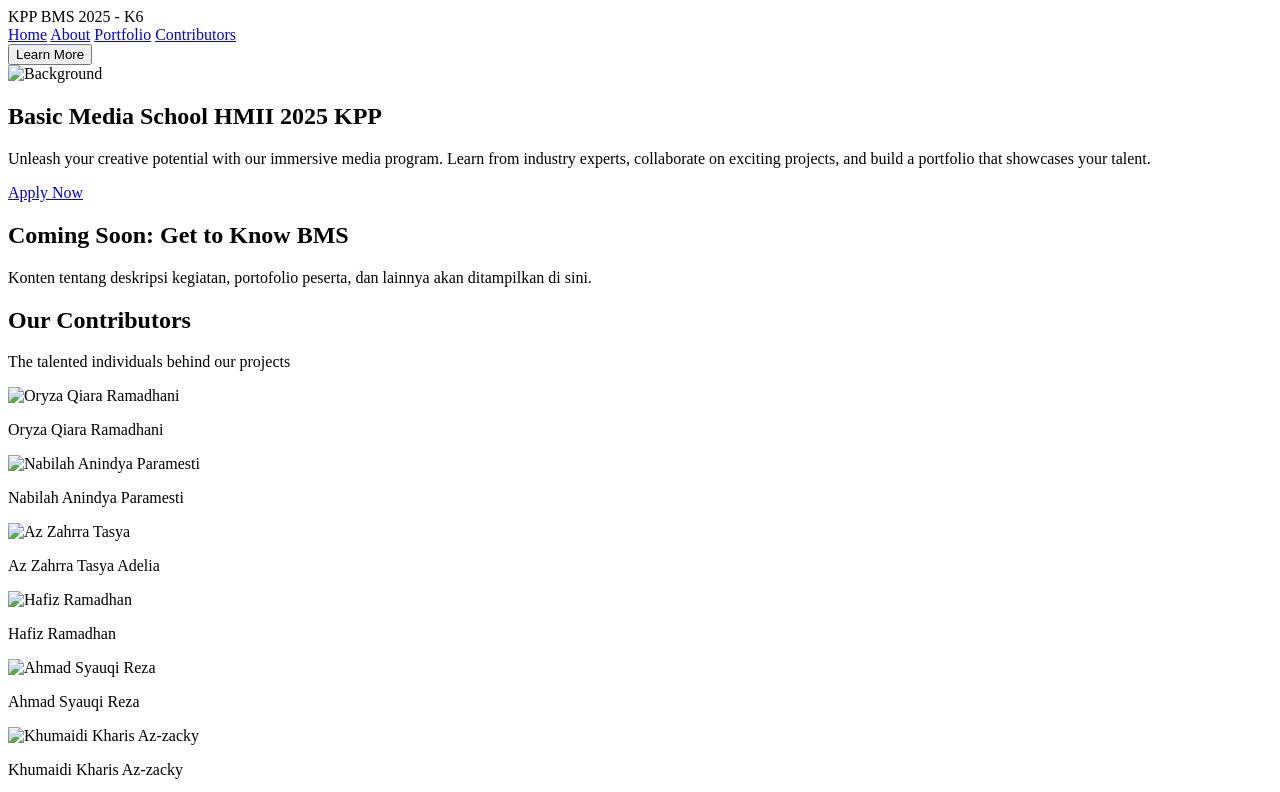
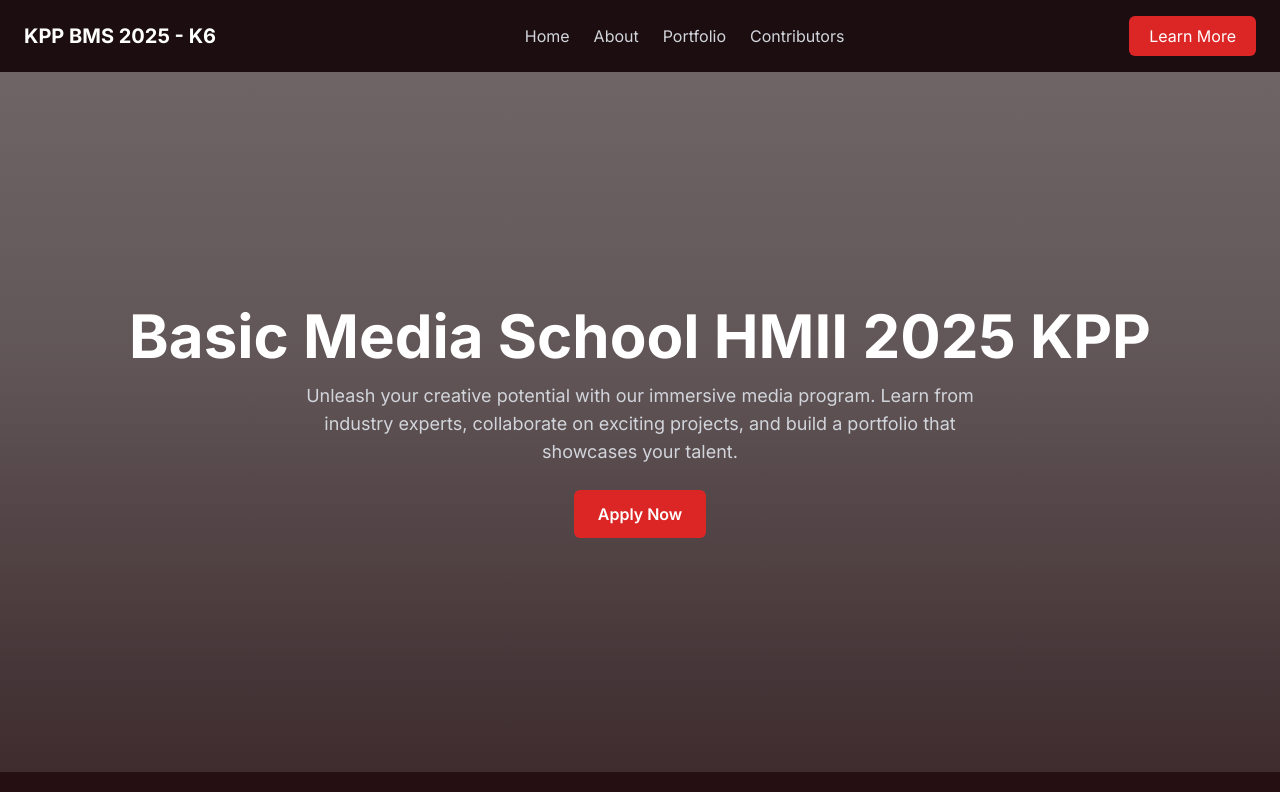
Before and after one commit to rezcape/BMS-IT-2025-KPP-K6, a website: page src/index.html in a window 1280 px wide. Shown: the top 792 px of the page. Drawn offline with Linux system fonts and the light colour scheme; the site is published under a folder, as on GitHub Pages, so addresses that start at the root find nothing.

Commit message:
fix: folder path

```diff
--- a/src/html/index.html
+++ b/src/index.html
@@ -6,8 +6,8 @@
     <title>BMS 2025 KPP - Landing Page</title>
 
     <!-- Tailwind CSS -->
-    <link href="/src/css/output.css" rel="stylesheet" />
-    <link rel="stylesheet" href="/src/css/contribute.css" />
+    <link href="css/output.css" rel="stylesheet" />
+    <link rel="stylesheet" href="css/contribute.css" />
 
     <!-- Font Inter -->
     <link rel="preconnect" href="https://fonts.googleapis.com" />
@@ -55,7 +55,7 @@
     <section id="home" class="relative w-full h-[700px] overflow-hidden">
       <!-- Background image -->
       <img
-        src="/src/public/header/bg.jpg"
+        src="public/header/bg.jpg"
         alt="Background"
         class="absolute inset-0 w-full h-full object-cover z-0"
       />
@@ -104,7 +104,7 @@
           <!-- Oryza Qiara Ramadhani -->
           <div class="member">
             <img
-              src="/src/public/contributors/084.jpg"
+              src="public/contributors/084.jpg"
               alt="Oryza Qiara Ramadhani"
               class="team-photo"
             />
@@ -114,7 +114,7 @@
           <!-- Nabilah Anindya Paramesti -->
           <div class="member">
             <img
-              src="/src/public/contributors/006.jpg"
+              src="public/contributors/006.jpg"
               alt="Nabilah Anindya Paramesti"
               class="team-photo"
             />
@@ -124,7 +124,7 @@
           <!-- Az Zahrra Tasya -->
           <div class="member">
             <img
-              src="/src/public/contributors/087.jpg"
+              src="public/contributors/087.jpg"
               alt="Az Zahrra Tasya"
               class="team-photo"
             />
@@ -134,7 +134,7 @@
           <!-- Hafiz Ramadhan -->
           <div class="member">
             <img
-              src="/src/public/contributors/096.jpg"
+              src="public/contributors/096.jpg"
               alt="Hafiz Ramadhan"
               class="team-photo"
             />
@@ -144,7 +144,7 @@
           <!-- Ahmad Syauqi Reza -->
           <div class="member">
             <img
-              src="/src/public/contributors/085.jpg"
+              src="public/contributors/085.jpg"
               alt="Ahmad Syauqi Reza"
               class="team-photo"
             />
@@ -154,7 +154,7 @@
           <!-- Khumaidi Kharis Az-zacky -->
           <div class="member">
             <img
-              src="/src/public/contributors/049.jpg"
+              src="public/contributors/049.jpg"
               alt="Khumaidi Kharis Az-zacky"
               class="team-photo"
             />
```
